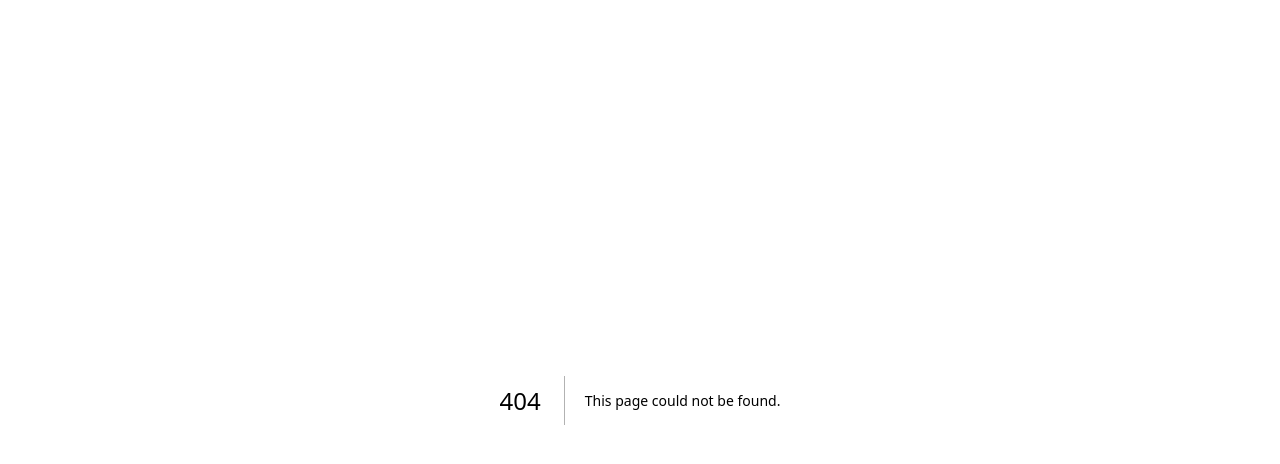
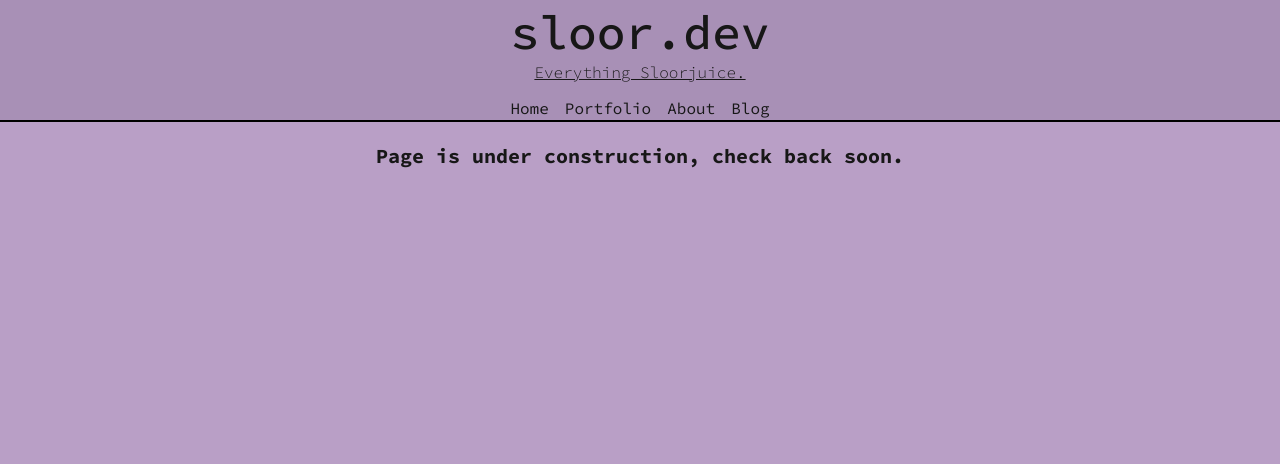
Before and after one commit to sloorjuice/sloorjuice_dot_com, a Next.js app: page /blog in a window 1280 px wide. Before the commit this address had no page. Shown: the top 464 px of the page. Built offline with nearby package versions, Linux system fonts and the light colour scheme.

Commit message:
feat: add placeholder pages for portfolio and blog

```diff
--- a/src/app/about/page.tsx
+++ b/src/app/about/page.tsx
@@ -1,7 +1,7 @@
 import Header from "@/components/Header";
 import Image from "next/image";
 
-export default function Home() {
+export default function About() {
   return (
 	<>
 	  <Header />
--- /dev/null
+++ b/src/app/blog/page.tsx
@@ -0,0 +1,14 @@
+import Header from "@/components/Header";
+import Image from "next/image";
+
+export default function Blog() {
+  return (
+	<>
+	  <Header />
+
+	  <main className="flex flex-col items-center p-5 gap-5">
+        <p className="font-bold text-xl">Page is under construction, check back soon.</p>
+	  </main>
+	</>
+  );
+}
--- /dev/null
+++ b/src/app/portfolio/page.tsx
@@ -0,0 +1,14 @@
+import Header from "@/components/Header";
+import Image from "next/image";
+
+export default function Portfolio() {
+  return (
+	<>
+	  <Header />
+
+	  <main className="flex flex-col items-center p-5 gap-5">
+        <p className="font-bold text-xl">Page is under construction, check back soon.</p>
+	  </main>
+	</>
+  );
+}
--- a/src/components/Header.tsx
+++ b/src/components/Header.tsx
@@ -8,7 +8,9 @@ export default function Header() {
       <h2 className="text-md font-light m-1 underline">Everything Sloorjuice.</h2>
       <nav className="mt-2 flex gap-4">
         <Link href="/" className="hover:underline">Home</Link>
+        <Link href="/portfolio" className="hover:underline">Portfolio</Link>
         <Link href="/about" className="hover:underline">About</Link>
+        <Link href="/blog" className="hover:underline">Blog</Link>
         {/* <Link href="/projects" className="hover:underline">Projects</Link> */}
         {/* <Link href="/jukebox" className="hover:underline">Jukebox</Link> */}
       </nav>
```
Also changed, not shown: 1 other file (tests, documents, lock files or other folders).
